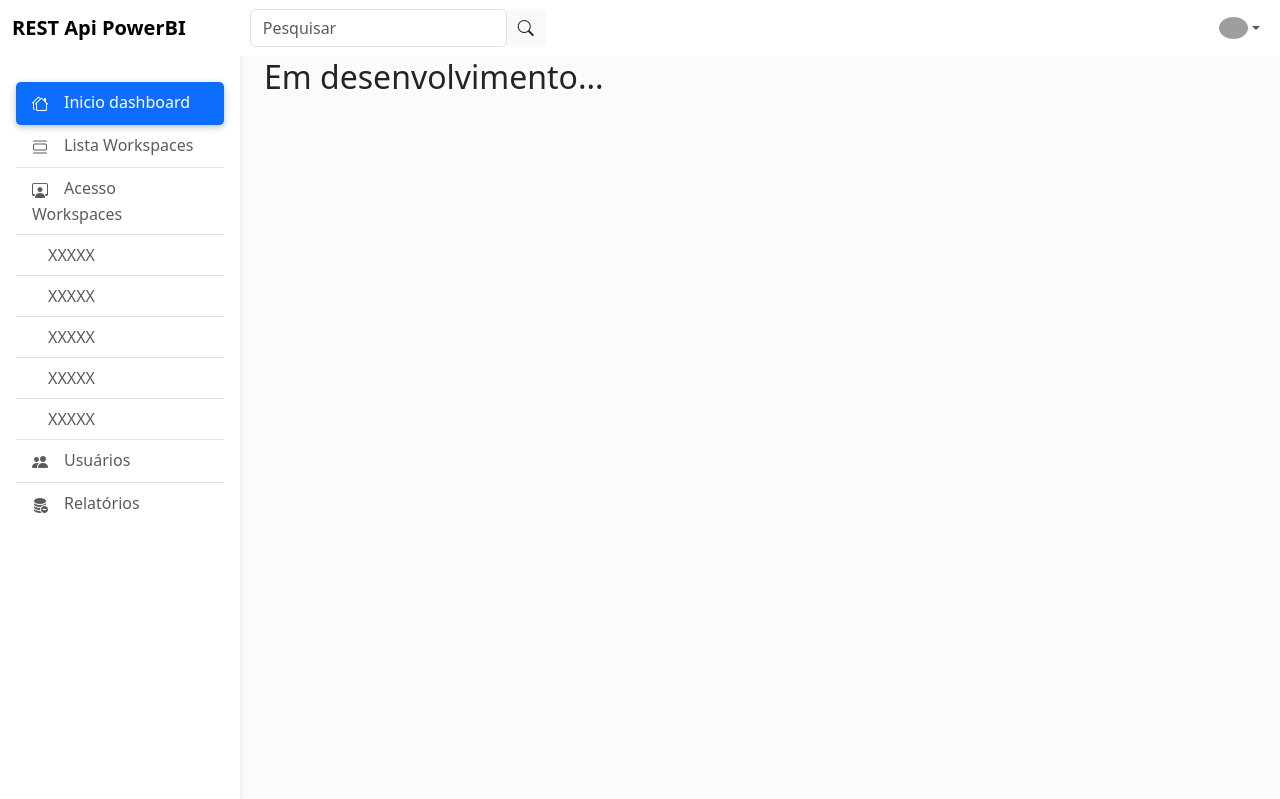
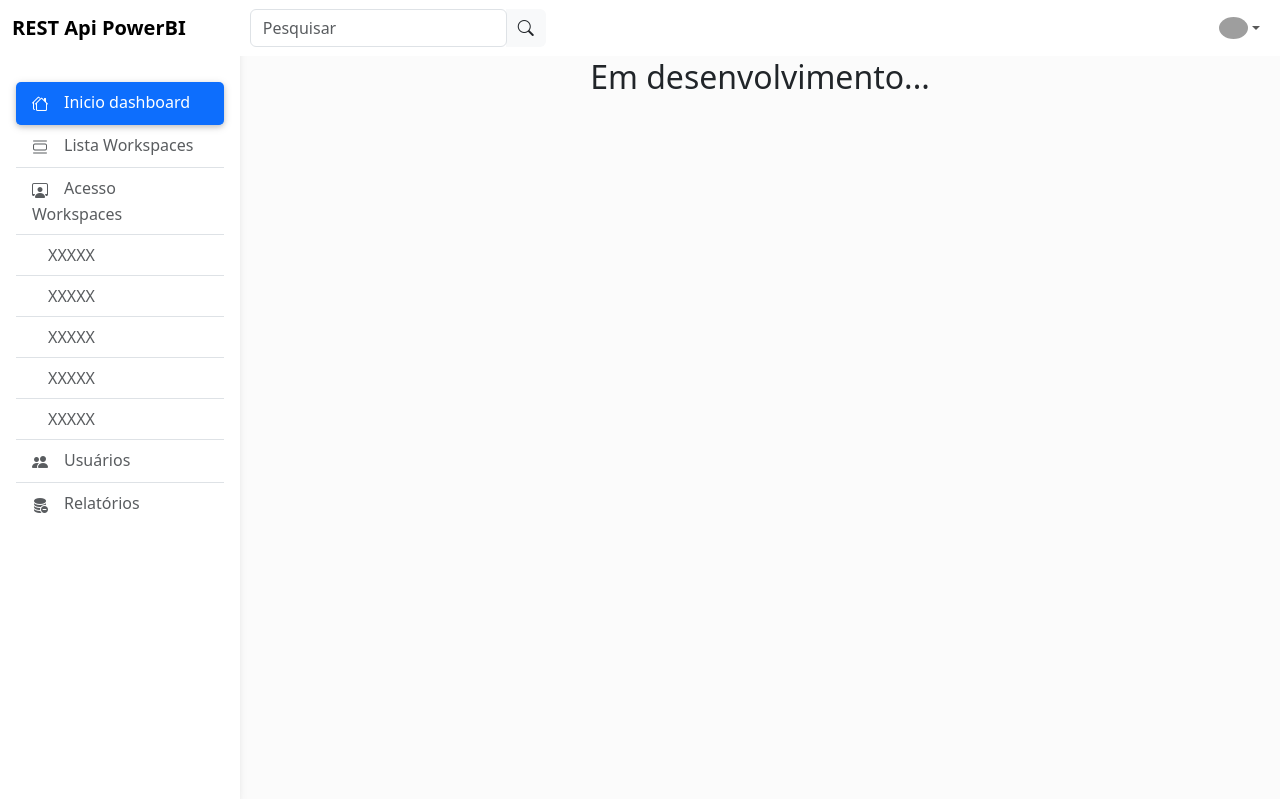
Before and after one commit to paullomarttins/restapy, a Django app: page / in a window 1280 px wide. Shown: the top 799 px of the page. Run offline with Django 5.2, Linux system fonts and the light colour scheme; some libraries are stand-ins or nearby versions; grey boxes are pictures that could not be loaded.

Commit message:
Update index.html

```diff
--- a/base/templates/index.html
+++ b/base/templates/index.html
@@ -5,6 +5,6 @@
 
 {% block content %}
     <div class="container-fluid">
-        <h2 class="h2"> Em desenvolvimento... </h2>
+        <h2 class="h2" style="text-align: center;"> Em desenvolvimento... </h2>
     </div>
 {% endblock %}
```
